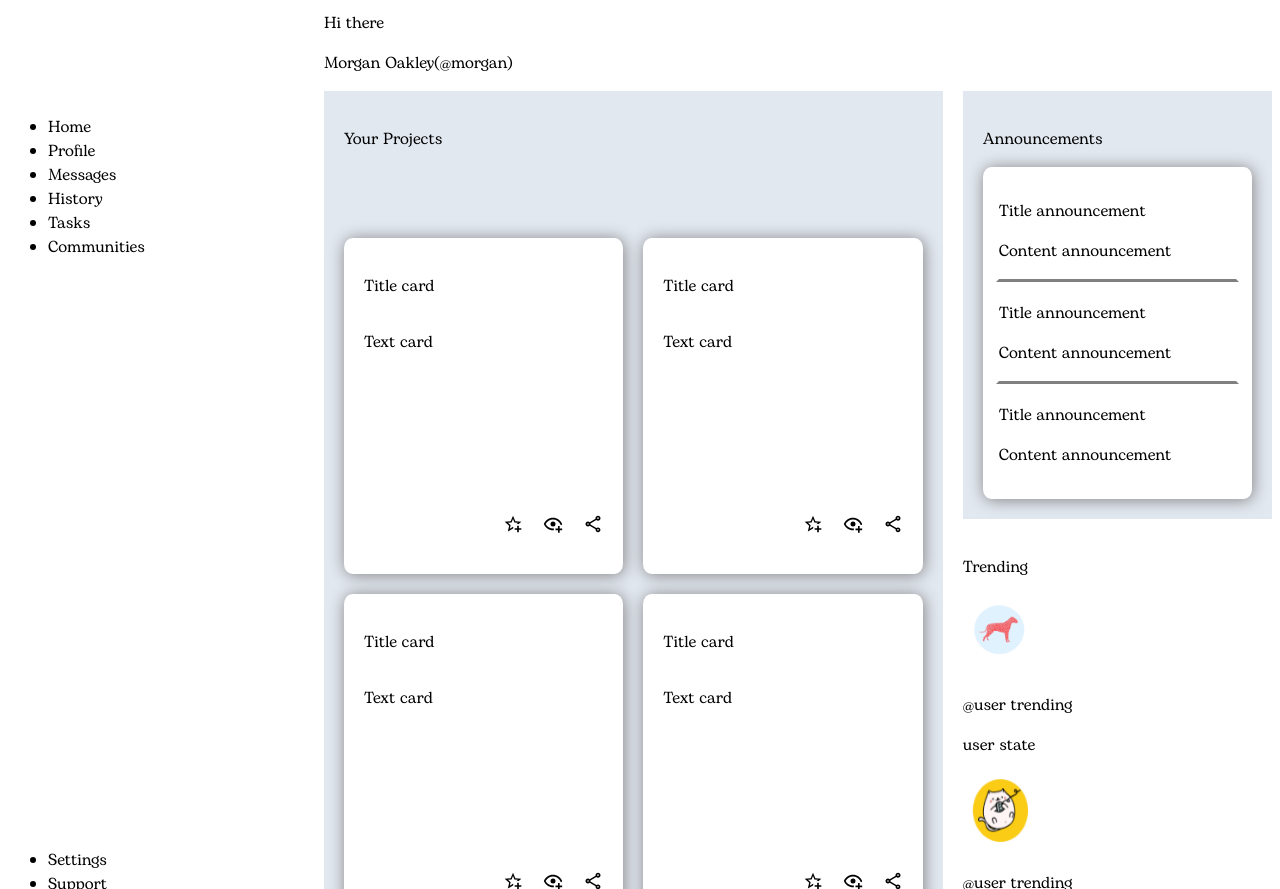
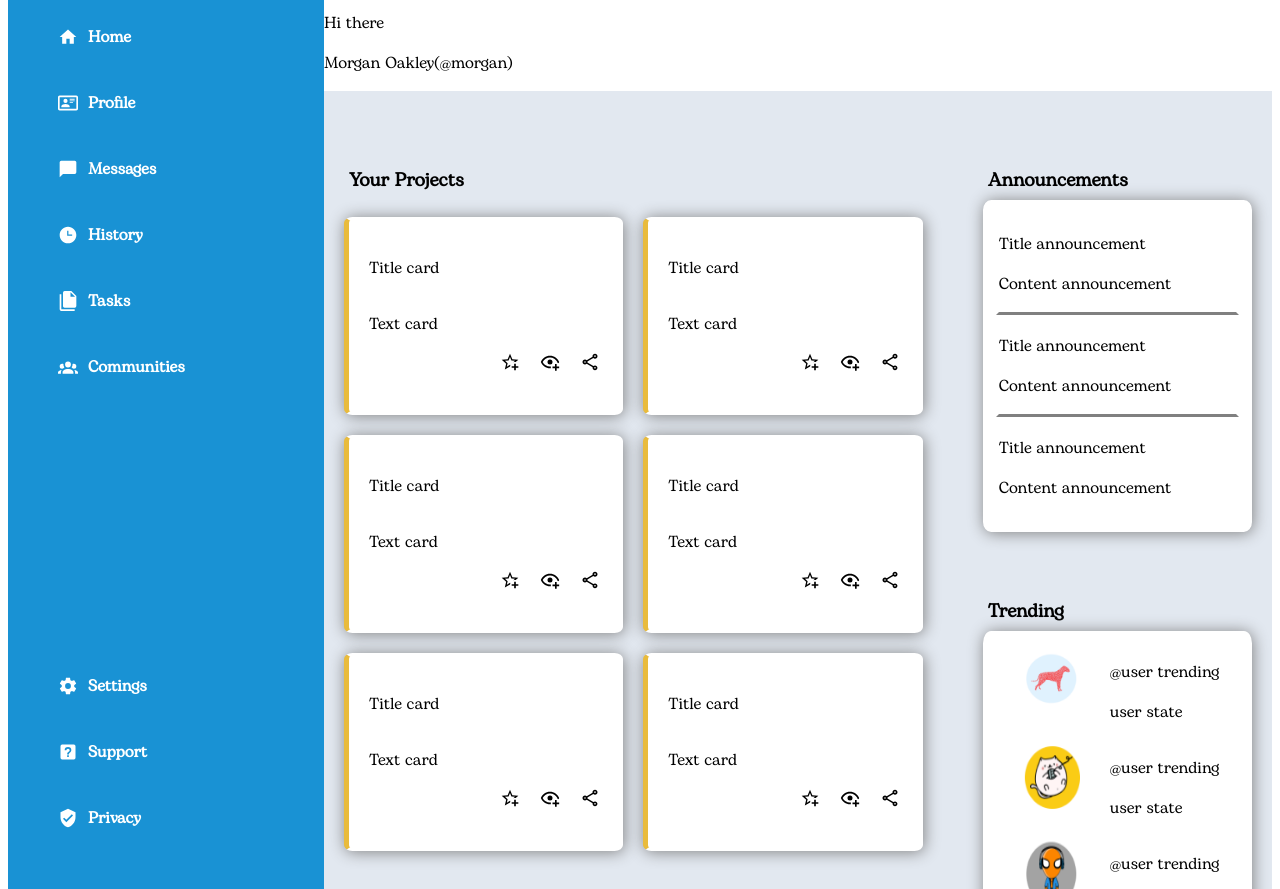
Before and after one commit to lightspot-coder/Admin-Dashboard, a plain HTML site: page index.html in a window 1280 px wide. Shown: the part 167-1056 px from the top of the page. Drawn offline with Linux system fonts and the light colour scheme.

Commit message:
Adding style and icos to the sidebar

```diff
--- a/index.html
+++ b/index.html
@@ -10,22 +10,25 @@
   <body>
     <div class="body-container">
         <div class="sidebar-container">
-            <div class="Title-sidebar">Dashboard</div>
+            <div class="title-sidebar">
+                <img id="title-sidebar-icon" src="img/icons/sidebar/microsoft-windows.svg"/>
+                <h1>Dashboard</h1>
+            </div>
             <div class="nav-sidebar">
                 <ul>
-                    <li>Home</li>
-                    <li>Profile</li>
-                    <li>Messages</li>
-                    <li>History</li>
-                    <li>Tasks</li>
-                    <li>Communities</li>
+                    <li><img src="img/icons/sidebar/home.svg"/><p>Home</p></li>
+                    <li><img src="img/icons/sidebar/card-account-details-outline.svg"/><p>Profile</p></li>
+                    <li><img src="img/icons/sidebar/message.svg"/><p>Messages</p></li>
+                    <li><img src="img/icons/sidebar/clock-time-three.svg"/><p>History</p></li>
+                    <li><img src="img/icons/sidebar/file-multiple.svg"/><p>Tasks</p></li>
+                    <li><img src="img/icons/sidebar/account-group.svg"/><p>Communities</p></li>
                 </ul>
             </div>
             <div class="config-menu-sidebar">
                 <ul>
-                    <li>Settings</li>
-                    <li>Support</li>
-                    <li>Privacy</li>
+                    <li><img src="img/icons/sidebar/cog.svg"/><p>Settings</p></li>
+                    <li><img src="img/icons/sidebar/help-box.svg"/><p>Support</p></li>
+                    <li><img src="img/icons/sidebar/shield-check.svg"/><p>Privacy</p></li>
                 </ul>
             </div>
         </div>
@@ -52,7 +55,7 @@
         </div>
         <div class="main-content-container">
             <div class="your-projects-container">
-                <p>Your Projects</p>
+                <h3>Your Projects</h3>
                 <div class="cards-container">
                     <div class="project-card">
                         <p>Title card</p>
@@ -123,7 +126,7 @@
                 </div>
             </div>
             <div class="announcements-container">
-                <p>Announcements</p>
+                <h3>Announcements</h3>
                 <div class="announcements-card">
                     <div class="announcement-content">
                         <p>Title announcement</p>
@@ -140,25 +143,32 @@
                 </div>
             </div>
             <div class="trending-container">
-                <p>Trending</p>
+                <h3>Trending</h3>
                 <div class="trending-card">
                     <div class="trending-item">
                         <img src="img/avatar/dog.png"/>
+                        <div class="trending-user-info">
                             <p>@user trending</p>
                             <p>user state</p>
                         </div>
+                    </div>
                      <div class="trending-item">
                         <img src="img/avatar/cat.png"/>
+                        <div class="trending-user-info">
                             <p>@user trending</p>
                             <p>user state</p>
                         </div>
+                    </div>
                      <div class="trending-item">
                         <img src="img/avatar/ufo.png"/>
+                        <div class="trending-user-info">
                             <p>@user trending</p>
                             <p>user state</p>
                         </div>
+                    </div>
                     <div class="trending-item">
                         <img src="img/avatar/pinguin.png"/>
+                        <div class="trending-user-info">
                             <p>@user trending</p>
                             <p>user state</p>
                         </div>
@@ -166,5 +176,6 @@
                 </div>
             </div>
         </div>
+    </div>
   </body>
 </html>
--- a/style.css
+++ b/style.css
@@ -12,6 +12,10 @@
     font-family: "Bogart Trial",serif;
 }
 
+h3{
+    margin:5px;
+}
+
 
 div{
     /*border: 2px solid black;*/
@@ -22,14 +26,53 @@ div{
     grid-template-columns: 1fr 3fr;
 }
 
+ul{
+    list-style: none;
+}
+
+
 /* ----------------------------- Sidebar  board     --------------------------*/
 
 
 .sidebar-container{
+    background-color: #1992d4;
+    color: white;
     grid-row: 1/3;
     display: grid;
     gap:20px;
-    grid-template-rows: 1fr 3fr 2fr;
+    grid-template-rows: 0.5fr 3fr 2fr;
+}
+
+#title-sidebar-icon{
+
+    width: 60px;
+    height: 60px;
+    filter: invert();
+
+
+}
+
+img[src*="img/icons/sidebar/"]{
+    align-self: center;
+    filter: invert();
+}
+
+.title-sidebar{
+
+    display: flex;
+    justify-content: flex-start;
+    padding: 20px;
+}
+
+li > p{
+    margin-left: 10px;
+    font-weight: bold;
+}
+
+li{
+
+  display: flex;
+  margin: 10px;
 }
 
 /* ----------------------------- Header Container   --------------------------*/
@@ -62,12 +105,14 @@ div{
 /* ----------------------------- Main Content Container --------------------------*/
 
 .main-content-container{
+    padding-top: 50px;
+    background-color: #e2e8f0;
     grid-column: 2/3;
     display: grid;
     gap:20px;
     grid-template-columns: 2fr 1fr;
+}
 
-}
 
 .your-projects-container{
 
@@ -76,30 +121,31 @@ div{
     grid-row:1/3;
     display: grid;
     gap:10px;
-    grid-template-rows: 1fr 9fr;
+    grid-template-rows: 0.5fr 9fr;
     padding: 20px;
 
 }
 
 .cards-container{
 
-    border-style: none;
+
     grid-row: 2/3;
     display: grid;
     gap:20px;
     grid-template-columns:repeat(auto-fit,minmax(200px,1fr));
+    height: 200px;
 
 
 }
 
 .project-card{
+
+    Border-style: solid;
     background-color: white;
-
     border-radius: 3%;
     border-color: white white white rgb(233, 187, 60);
     border-left-width: 5px;
     box-shadow: 1px 1px 1em grey;
-
     display: flex;
     flex-direction: column;
     padding: 20px;
@@ -114,7 +160,6 @@ img[src*="img/icons"]{
 
     margin-top: auto;
     margin-bottom: 20px;
-    border-style: none;
     display:flex;
     justify-content: end;
     gap:20px;
@@ -122,15 +167,17 @@ img[src*="img/icons"]{
 
 }
 
+/* ----------------------------- announcements Container --------------------------*/
+
 .announcements-container{
 
-    background-color: #e2e8f0;
+    /*background-color: #e2e8f0;*/
     grid-column: 2/3;
     padding: 20px;
-    border-style:none;
 }
 
-.announcements-card{
+.announcements-card,
+.trending-card{
 
     background-color: white;
     border-style: solid;
@@ -139,6 +186,7 @@ img[src*="img/icons"]{
     border-radius: 3%;
     box-shadow: 1px 1px 1em grey;
     padding: 10px;
+
 
 }
 
@@ -153,9 +201,13 @@ img[src*="img/icons"]{
     border-bottom-color: white;
 }
 
+/* ----------------------------- trendings Container --------------------------*/
+
 .trending-container{
+    /*background-color: #e2e8f0;*/
     grid-column: 2/3;
     grid-row: 2/3;
+    padding: 20px;
     display: flex;
     flex-direction: column;
 }
@@ -166,5 +218,6 @@ img[src*="img/avatar"]{
 }
 
 .trending-item{
-
+    display: flex;
+    justify-content: space-evenly;
 }
```
Also changed, not shown: img/icons/sidebar/account-group.svg (added), img/icons/sidebar/card-account-details-outline.svg (added), img/icons/sidebar/clock-time-three.svg (added), img/icons/sidebar/cog.svg (added), img/icons/sidebar/file-multiple.svg (added), img/icons/sidebar/help-box.svg (added), img/icons/sidebar/home.svg (added), img/icons/sidebar/message.svg (added), img/icons/sidebar/microsoft-windows.svg (added), img/icons/sidebar/shield-check.svg (added). Lines whose indentation alone changed are shown as unchanged.
